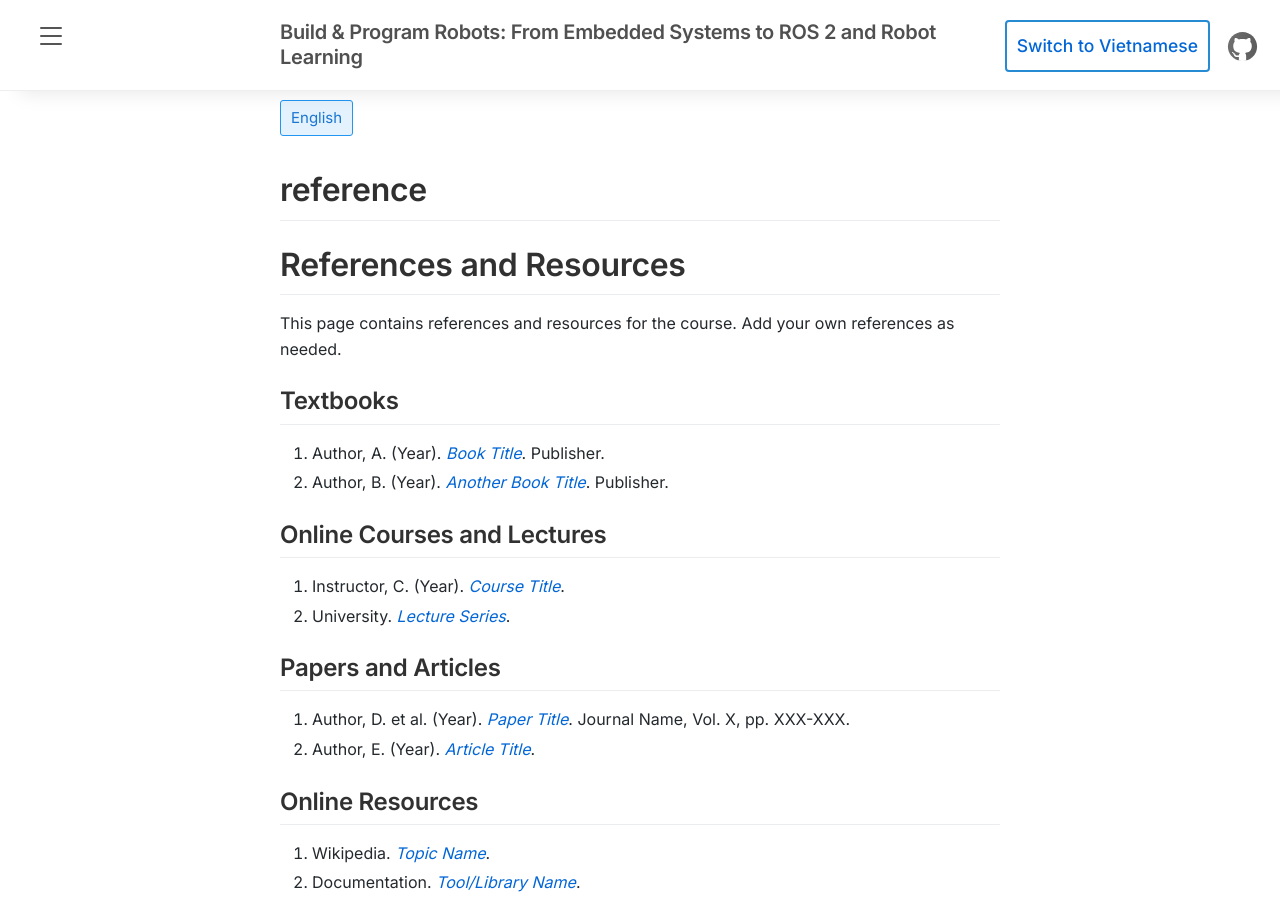
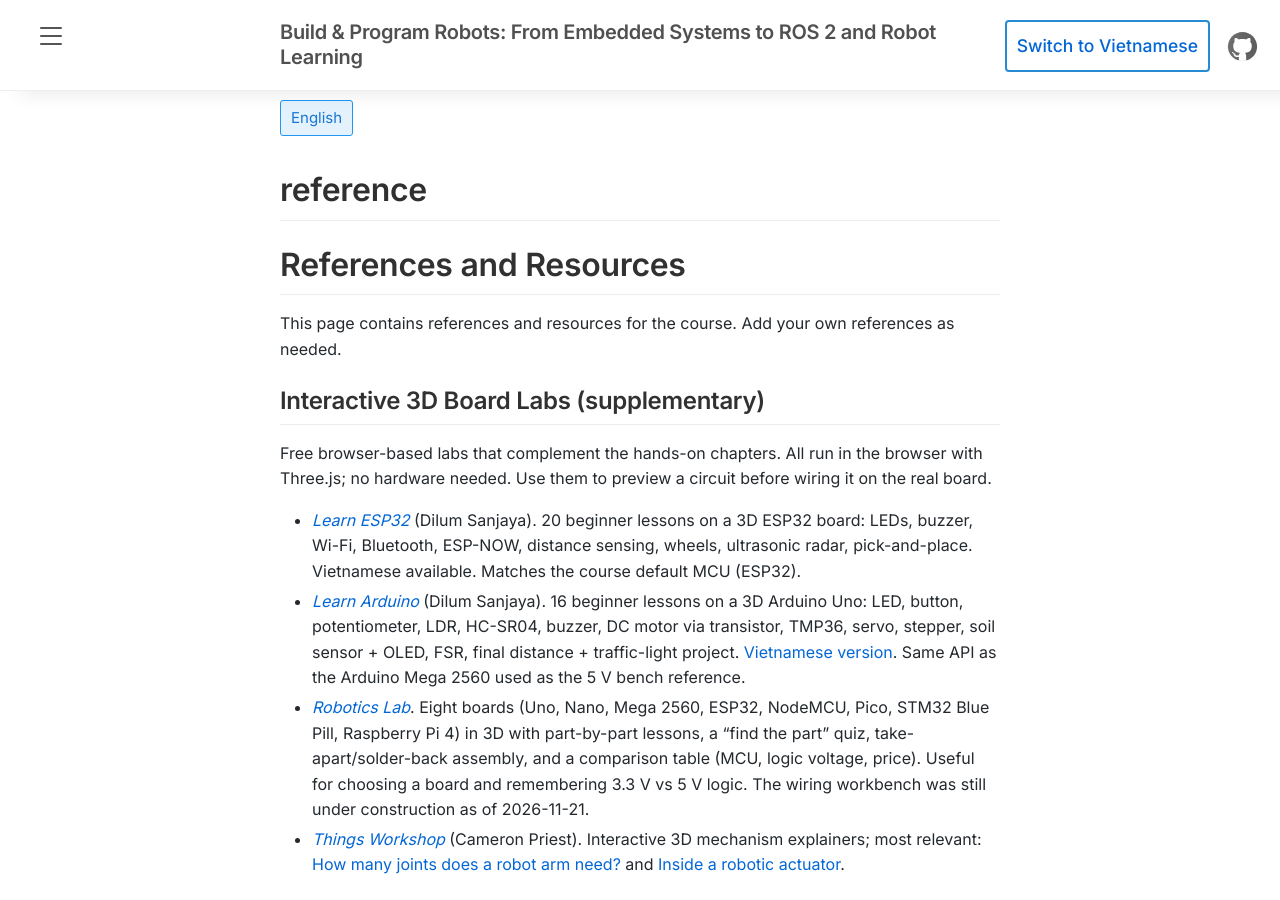
Before and after one commit to nglelinh/robotics-self-learning, a Jekyll site: the page built from reference/_posts/21-03-28-26_reference.md, in a window 1280 px wide and 900 px high. Built offline with Jekyll 4.4.1, drawn with Linux system fonts in a browser that asks for light colours; comment, search, counter and statistics services are not loaded.

Commit message:
Update reference page (26_reference)

```diff
--- a/reference/_posts/21-03-28-26_reference.md
+++ b/reference/_posts/21-03-28-26_reference.md
@@ -10,6 +10,15 @@ lang: en
 # References and Resources
 
 This page contains references and resources for the course. Add your own references as needed.
+
+## Interactive 3D Board Labs (supplementary)
+
+Free browser-based labs that complement the hands-on chapters. All run in the browser with Three.js; no hardware needed. Use them to preview a circuit before wiring it on the real board.
+
+- *[Learn ESP32](https://learn-esp32.vercel.app/)* (Dilum Sanjaya). 20 beginner lessons on a 3D ESP32 board: LEDs, buzzer, Wi-Fi, Bluetooth, ESP-NOW, distance sensing, wheels, ultrasonic radar, pick-and-place. Vietnamese available. Matches the course default MCU (ESP32).
+- *[Learn Arduino](https://learn-arduino-red.vercel.app/)* (Dilum Sanjaya). 16 beginner lessons on a 3D Arduino Uno: LED, button, potentiometer, LDR, HC-SR04, buzzer, DC motor via transistor, TMP36, servo, stepper, soil sensor + OLED, FSR, final distance + traffic-light project. [Vietnamese version](https://learn-arduino-red.vercel.app/vi/). Same API as the Arduino Mega 2560 used as the 5 V bench reference.
+- *[Robotics Lab](https://robotics-lab-app.vercel.app/)*. Eight boards (Uno, Nano, Mega 2560, ESP32, NodeMCU, Pico, STM32 Blue Pill, Raspberry Pi 4) in 3D with part-by-part lessons, a "find the part" quiz, take-apart/solder-back assembly, and a comparison table (MCU, logic voltage, price). Useful for choosing a board and remembering 3.3 V vs 5 V logic. The wiring workbench was still under construction as of 2026-11-21.
+- *[Things Workshop](https://www.things-workshop.com/)* (Cameron Priest). Interactive 3D mechanism explainers; most relevant: [How many joints does a robot arm need?](https://www.things-workshop.com/explore/how-many-joints-does-a-robot-arm-need/) and [Inside a robotic actuator](https://www.things-workshop.com/explore/actuator-explorer/).
 
 ## Textbooks
 
```
